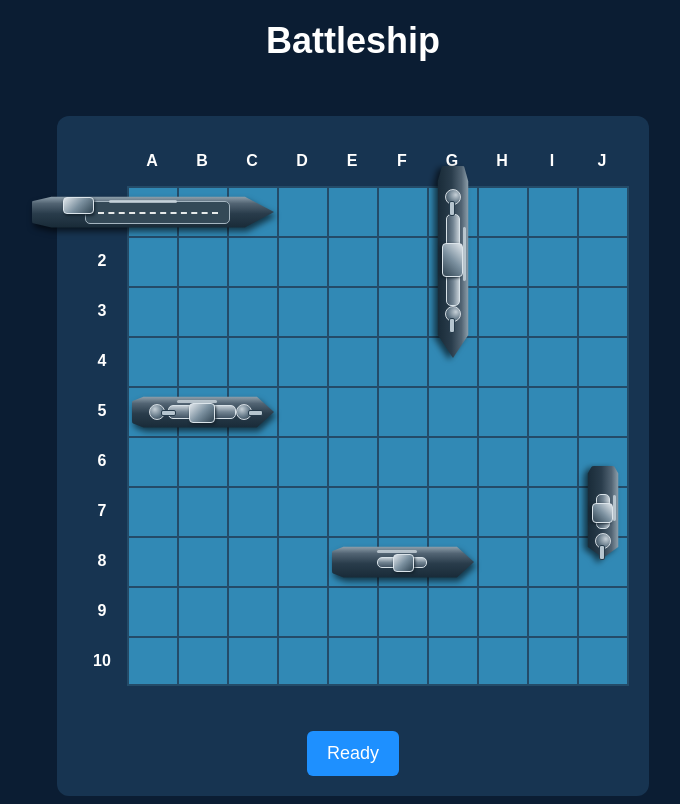
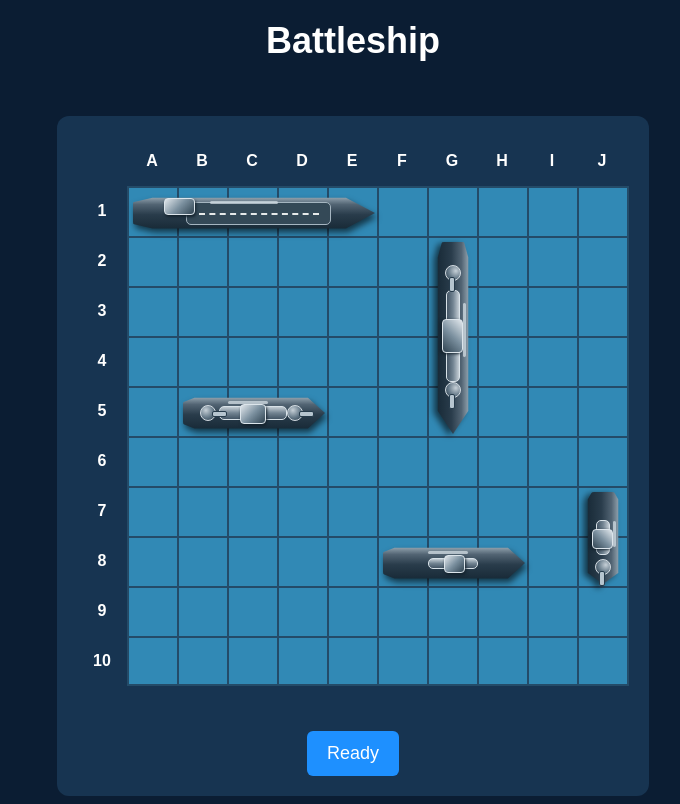
Before and after one commit to ksonner/HCI_Battleship, a Flask app: page /battleship in a window 1280 px wide. Shown: the whole page, without its empty margins (287-967 px from the left). Run offline with Flask 3, Linux system fonts and the light colour scheme.

Commit message:
Ships appear in the correct location

```diff
--- a/static/battleship.CSS
+++ b/static/battleship.CSS
@@ -110,9 +110,6 @@ h1 {
     position: absolute;
     cursor: grab;
     z-index: 100;
-    left: 50%;
-    top: 50%;
-    transform: translate(-50%, -50%);
     pointer-events: auto;
     filter: drop-shadow(2px 4px 3px rgba(0, 0, 0, 0.6));
 }
--- a/templates/Battleship.html
+++ b/templates/Battleship.html
@@ -161,11 +161,14 @@
             detail.classList.add("ship-detail");
             ship.appendChild(detail);
 
-            ship.style.transformOrigin = "center center";
-            if (direction === "vertical") {
-                ship.style.transform = "translate(-50%, -50%) rotate(90deg)";
+            if (direction === "horizontal") {
+                ship.style.left = "4px";
+                ship.style.top = "8px";
             } else {
-                ship.style.transform = "translate(-50%, -50%);"
+                ship.style.left = "calc(50% + 17px)";
+                ship.style.top = "4px";
+                ship.style.transformOrigin = "top left";
+                ship.style.transform = "rotate(90deg)";
             }
 
             ship.draggable = true;
```
Also changed, not shown: templates/game_play.html (+7 -4 lines).
